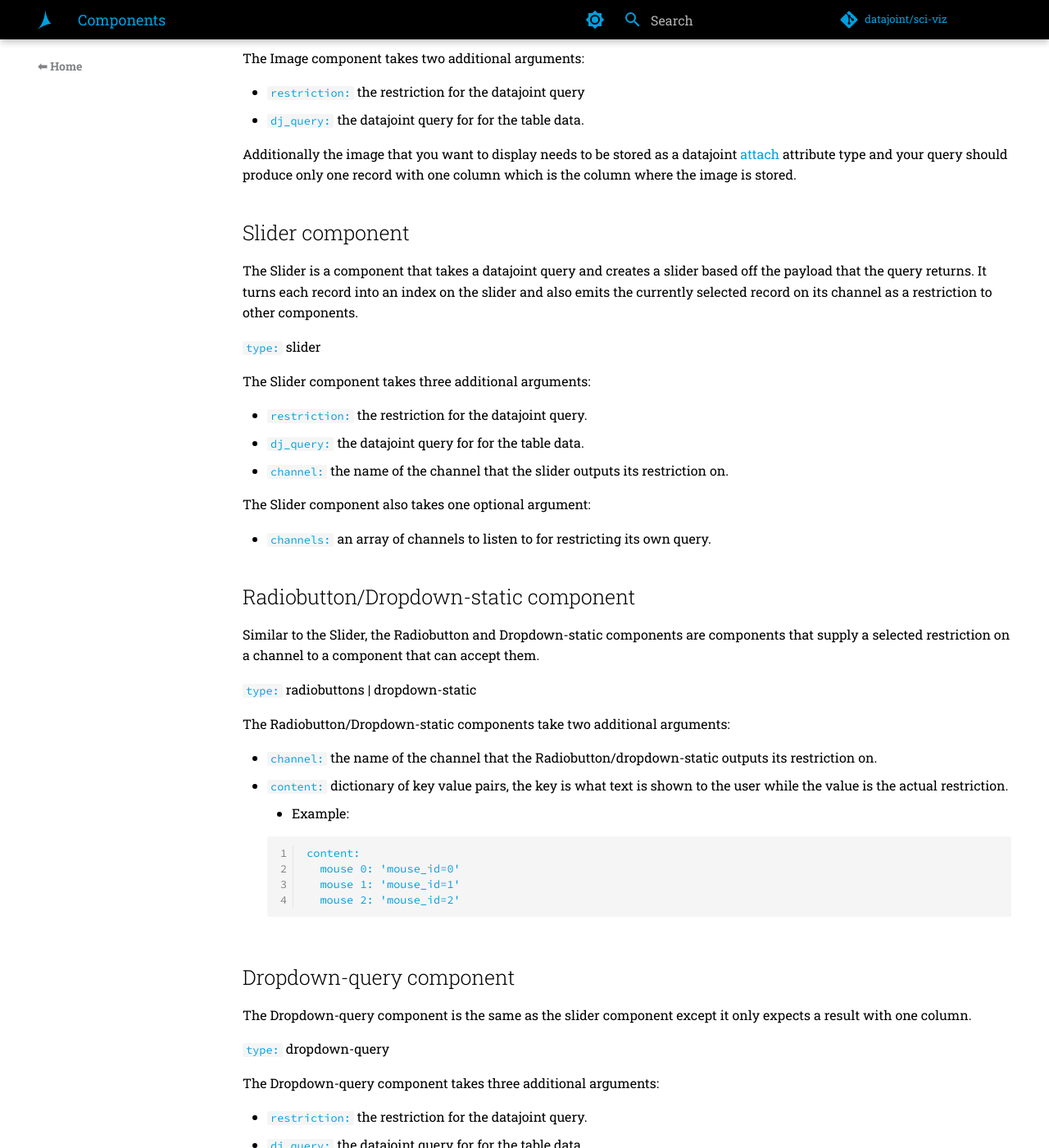
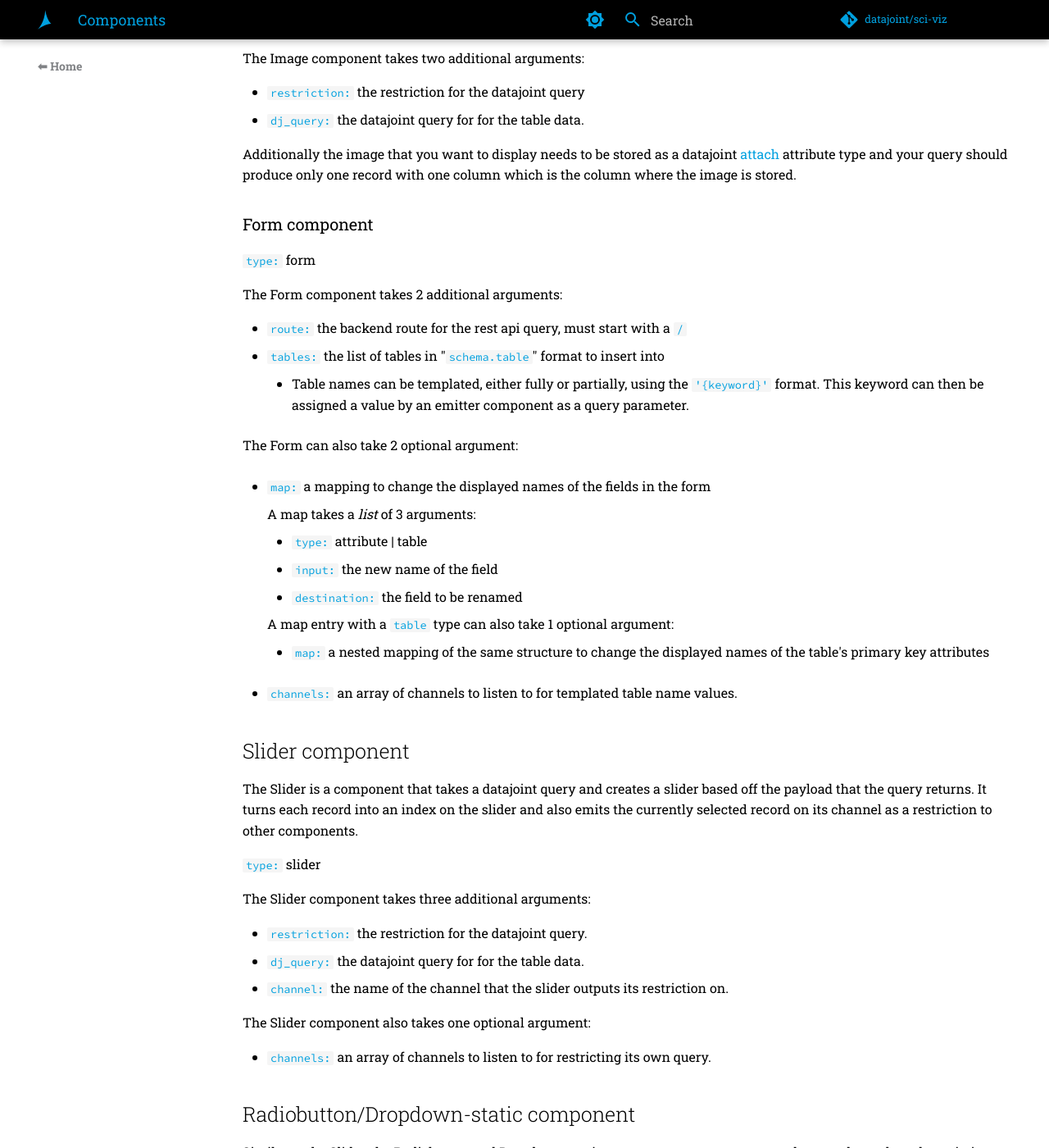
Before and after one commit to datajoint/sci-viz, an MkDocs documentation site: the page built from docs/src/concepts/components.md, in a window 1280 px wide and 1400 px high, scrolled down 2253 px. Shown: the whole window at 82% size. Built offline with MkDocs 1.6.1 and Material for MkDocs 9.7.7, drawn with Linux system fonts in a browser that asks for light colours; comment, search, counter and statistics services are not loaded; the version menu is left out.

Commit message:
add form component description to new docs

```diff
--- a/docs/src/concepts/components.md
+++ b/docs/src/concepts/components.md
@@ -89,6 +89,32 @@ The Image component takes two additional arguments:
 
 Additionally the image that you want to display needs to be stored as a datajoint [attach](https://docs.datajoint.org/python/definition/06.5-External-Data.html?highlight=attach) attribute type and your query should produce only one record with one column which is the column where the image is stored.
 
+### Form component
+
+`type:` form
+
+The Form component takes 2 additional arguments:
+
+- `route:` the backend route for the rest api query, must start with a `/`
+- `tables:` the list of tables in "`schema.table`" format to insert into
+  - Table names can be templated, either fully or partially, using the `'{keyword}'` format. This keyword can then be assigned a value by an emitter component as a query parameter.
+
+The Form can also take 2 optional argument:
+
+- `map:` a mapping to change the displayed names of the fields in the form
+
+  A map takes a _list_ of 3 arguments:
+
+  - `type:` attribute | table
+  - `input:` the new name of the field
+  - `destination:` the field to be renamed
+
+  A map entry with a `table` type can also take 1 optional argument:
+
+  - `map:` a nested mapping of the same structure to change the displayed names of the table's primary key attributes
+
+- `channels:` an array of channels to listen to for templated table name values.
+
 ## Slider component
 
 The Slider is a component that takes a datajoint query and creates a slider based off the payload that the query returns. It turns each record into an index on the slider and also emits the currently selected record on its channel as a restriction to other components.
```
